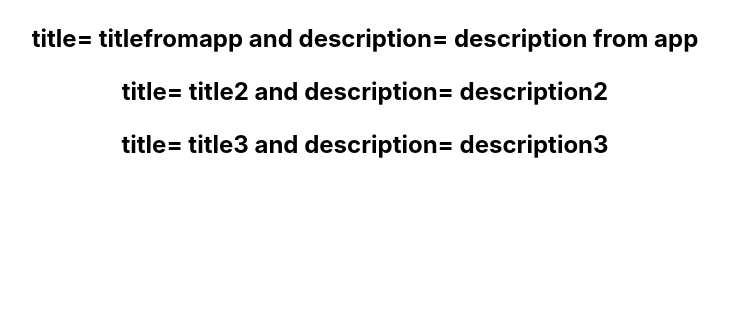
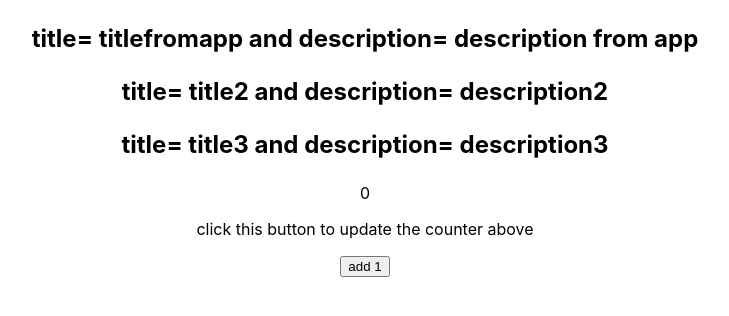
Before and after one commit to ab1550/simple-react-experimentations, a React (Create React App) app: page / in a window 1280 px wide. Shown: the top 316 px of the page, without its empty margins (275-1004 px from the left). Built offline with nearby package versions, Linux system fonts and the light colour scheme.

Commit message:
updating counter with event binding

```diff
--- a/src/App.js
+++ b/src/App.js
@@ -1,6 +1,7 @@
 import logo from './logo.svg';
 import './App.css';
 import Home from './pages/Home';
+import Counter from './components/Counter';
 
 function App() {
   return (
@@ -19,7 +20,8 @@ function App() {
           Learn React
         </a>
       </header> */}
-      <Home title = {"titlefromapp"} description = {"description from app"}/>
+      <Home title = "titlefromapp" description = "description from app"/>
+      <Counter />
 
     </div>
   );
--- /dev/null
+++ b/src/components/Counter.js
@@ -0,0 +1,38 @@
+import React, { Component } from 'react'
+
+export default class Counter extends Component {
+
+    constructor(){
+      super()
+      this.state = {
+        counter: 0
+      }
+
+      this.updateCounter = this.updateCounter.bind(this)
+    }
+
+    updateCounter(){
+        this.setState(prevState => ({
+          counter: prevState.counter + 1
+        }))
+    }
+
+    updateCounterMultipleTimes(){
+      for (let i = 0; i < 12000; i++) {
+        this.updateCounter()
+
+      }
+    }
+
+    render() {
+
+
+    return (
+      <div>
+        <p>{this.state.counter}</p>
+        <p>click this button to update the counter above</p>
+        <button onClick={this.updateCounter}>add 1</button>
+      </div>
+    )
+  }
+}
--- a/src/pages/Home.js
+++ b/src/pages/Home.js
@@ -1,5 +1,6 @@
 import React, { Component } from 'react'
 import Title from '../components/Title'
+
 
 export default class extends Component {
 
```
